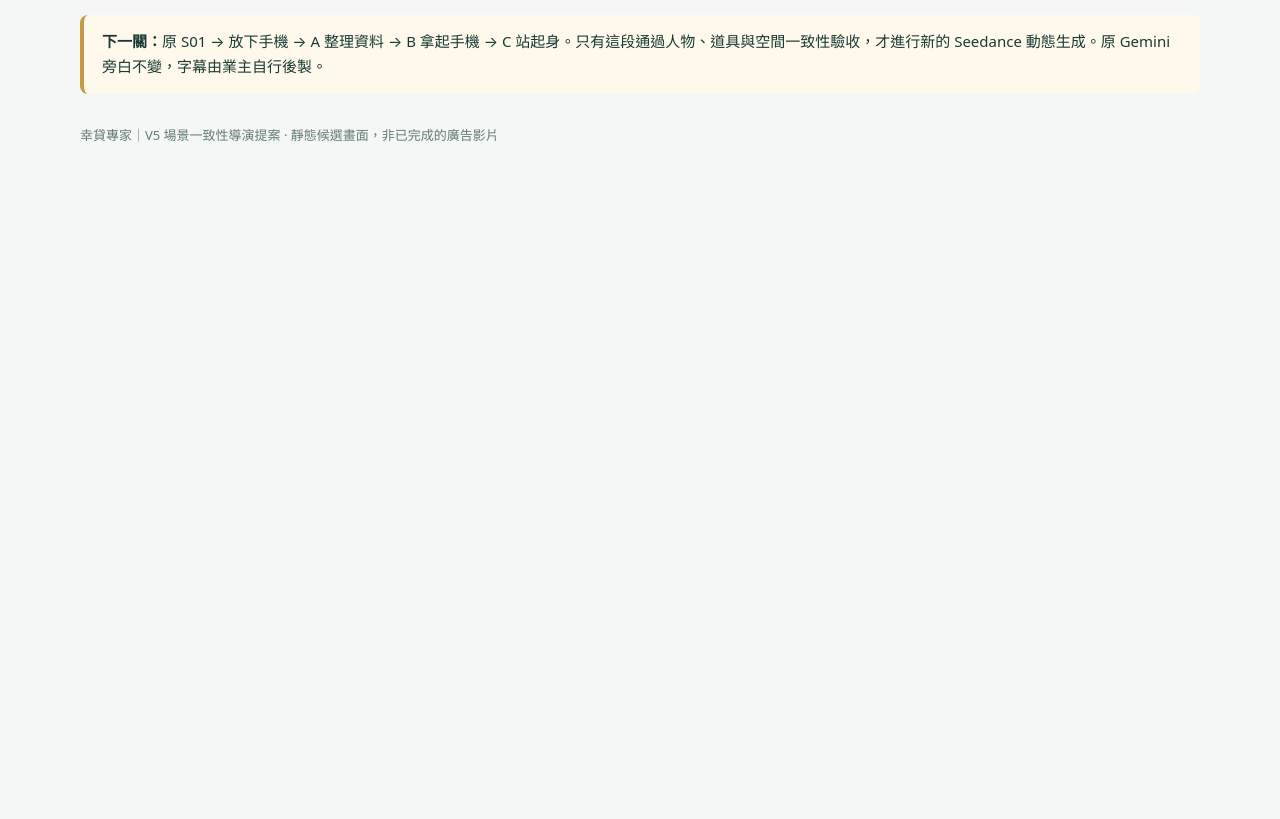
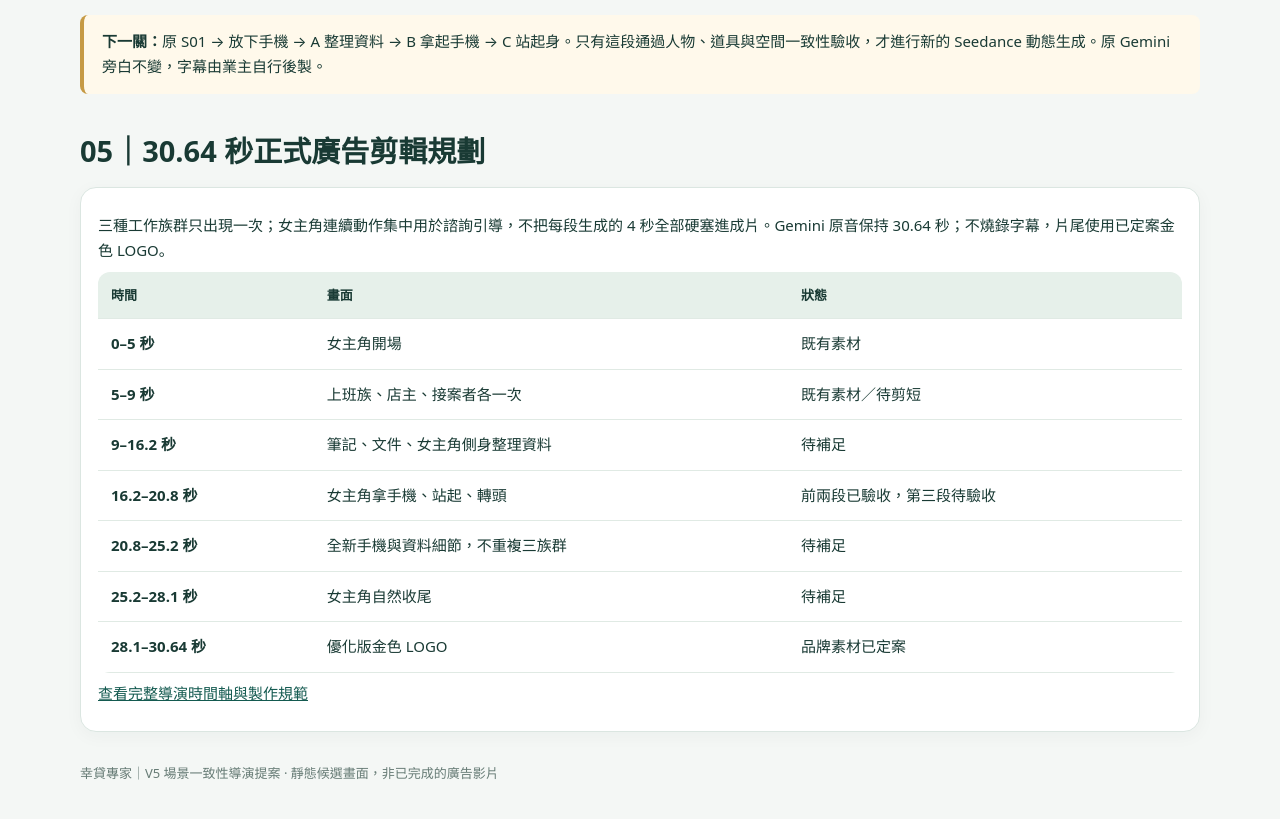
Before and after one commit to brandsync-tw/xingdai-v5-storyboard, a plain HTML site: page index.html in a window 1280 px wide. Shown: the part 4533-5352 px from the top of the page. Before the commit the page ends 4772 px from the top, so only its background shows below. Drawn offline with Linux system fonts and the light colour scheme.

Commit message:
Add V5 full 30.64-second director timeline to public storyboard

```diff
--- a/index.html
+++ b/index.html
@@ -37,6 +37,7 @@
 <label><input type="checkbox">沒有生成字幕、假 CTA 或額外字卡</label>
 </div><p class="progress" id="progress">已勾選 0 / 8 項</p>
 <div class="note"><b>下一關：</b>原 S01 → 放下手機 → A 整理資料 → B 拿起手機 → C 站起身。只有這段通過人物、道具與空間一致性驗收，才進行新的 Seedance 動態生成。原 Gemini 旁白不變，字幕由業主自行後製。</div></section>
+<section id="timeline"><h2>05｜30.64 秒正式廣告剪輯規劃</h2><div class="card"><p>三種工作族群只出現一次；女主角連續動作集中用於諮詢引導，不把每段生成的 4 秒全部硬塞進成片。Gemini 原音保持 30.64 秒；不燒錄字幕，片尾使用已定案金色 LOGO。</p><table class="props"><thead><tr><th>時間</th><th>畫面</th><th>狀態</th></tr></thead><tbody><tr><td>0–5 秒</td><td>女主角開場</td><td>既有素材</td></tr><tr><td>5–9 秒</td><td>上班族、店主、接案者各一次</td><td>既有素材／待剪短</td></tr><tr><td>9–16.2 秒</td><td>筆記、文件、女主角側身整理資料</td><td>待補足</td></tr><tr><td>16.2–20.8 秒</td><td>女主角拿手機、站起、轉頭</td><td>前兩段已驗收，第三段待驗收</td></tr><tr><td>20.8–25.2 秒</td><td>全新手機與資料細節，不重複三族群</td><td>待補足</td></tr><tr><td>25.2–28.1 秒</td><td>女主角自然收尾</td><td>待補足</td></tr><tr><td>28.1–30.64 秒</td><td>優化版金色 LOGO</td><td>品牌素材已定案</td></tr></tbody></table><p><a href="https://github.com/brandsync-tw/xingdai-v5-storyboard/blob/main/V5_%E8%A3%BD%E4%BD%9C%E6%99%82%E9%96%93%E8%BB%B8.md" target="_blank" rel="noopener">查看完整導演時間軸與製作規範</a></p></div></section>
 <p class="footer">幸貸專家｜V5 場景一致性導演提案 · 靜態候選畫面，非已完成的廣告影片</p></main>
 <div id="lightbox" role="dialog" aria-label="圖片放大檢視" aria-modal="true"><button id="close" aria-label="關閉放大圖片">關閉 ×</button><img alt="放大圖片"></div>
 <script>
```
